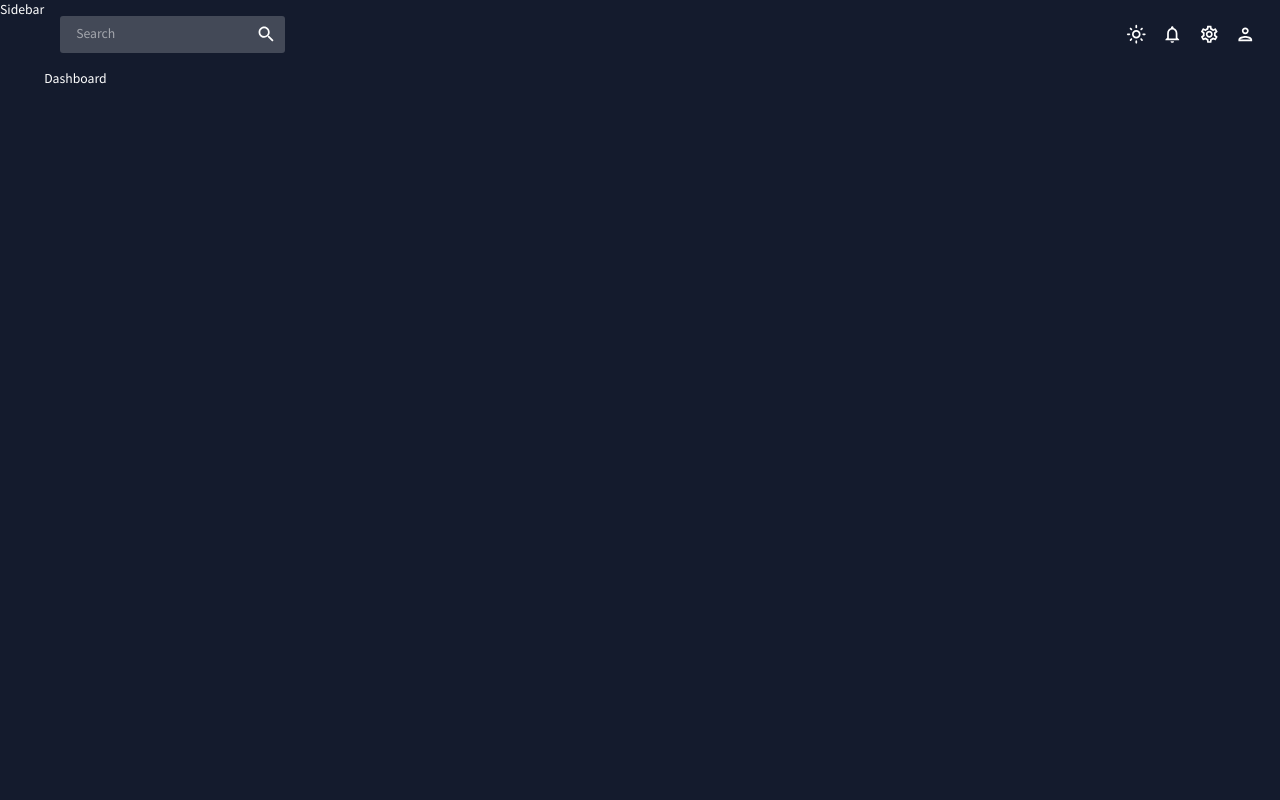
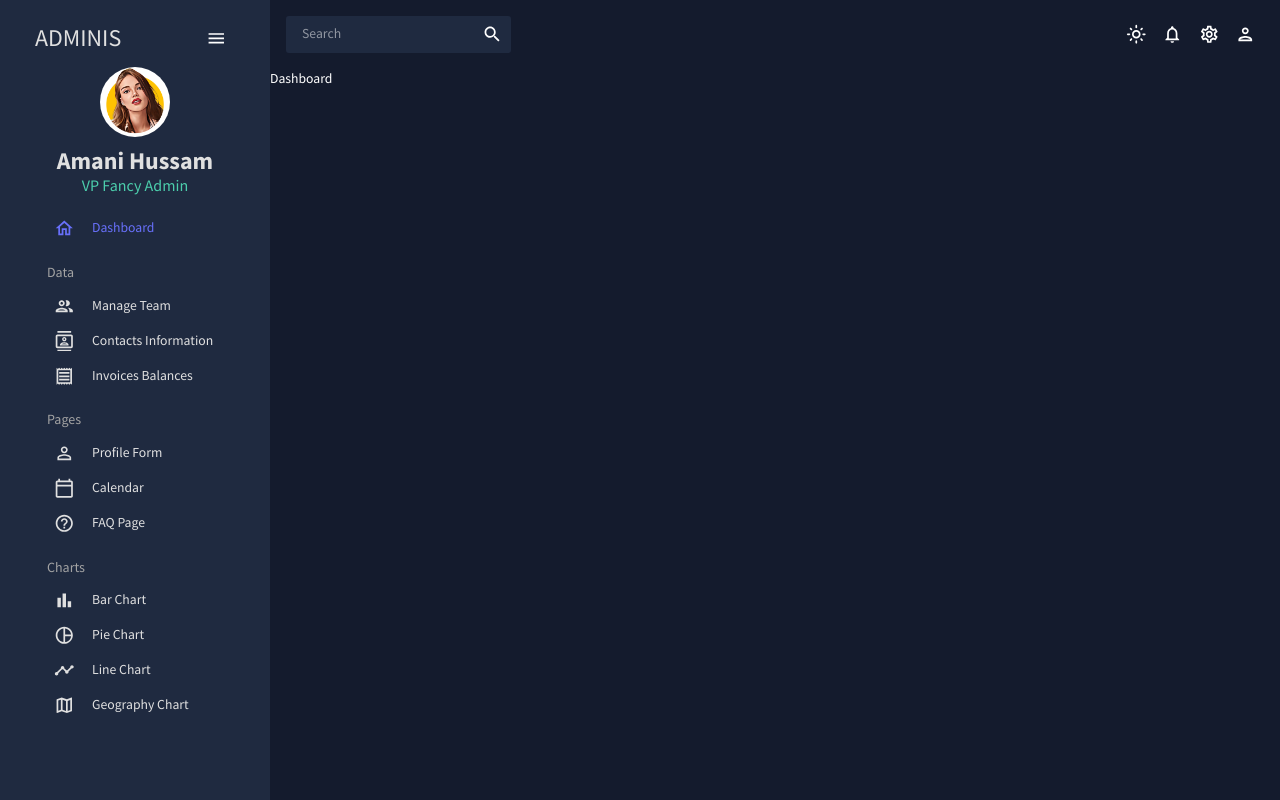
Before and after one commit to HussamAnawr/muiPLab, a React (Create React App) app: page / in a window 1280 px wide. Built offline with nearby package versions, Linux system fonts and the light colour scheme.

Commit message:
finishing Pro Sidebar

```diff
--- a/package.json
+++ b/package.json
@@ -23,7 +23,7 @@
     "formik": "^2.2.9",
     "react": "^18.2.0",
     "react-dom": "^18.2.0",
-    "react-pro-sidebar": "^1.0.0",
+    "react-pro-sidebar": "^0.7.1",
     "react-router-dom": "^6.8.0",
     "react-scripts": "5.0.1",
     "web-vitals": "^2.1.4",
--- a/src/index.css
+++ b/src/index.css
@@ -2,6 +2,7 @@
 
 html,
 body,
+#root,
 .app,
 .content {
   height: 100%;
--- a/src/scenes/global/Sidebar.jsx
+++ b/src/scenes/global/Sidebar.jsx
@@ -1,5 +1,211 @@
+import { useState } from 'react';
+import {ProSidebar, Menu, MenuItem} from 'react-pro-sidebar';
+import "react-pro-sidebar/dist/css/styles.css"
+import { useTheme, Box, Typography, IconButton } from '@mui/material';
+import { Link } from 'react-router-dom';
+import {token} from '../../theme'
+import HomeOutlined from "@mui/icons-material/HomeOutlined"
+import PeopleOutlined from "@mui/icons-material/PeopleOutlined"
+import ContactsOutlined from "@mui/icons-material/ContactsOutlined"
+import ReceiptOutlined from "@mui/icons-material/ReceiptOutlined"
+import PersonOutline from "@mui/icons-material/PersonOutline"
+import CalendarTodayOutlined from "@mui/icons-material/CalendarTodayOutlined"
+import HelpOutline from "@mui/icons-material/HelpOutline"
+import BarChartOutlined from "@mui/icons-material/BarChartOutlined"
+import PieChartOutlined from "@mui/icons-material/PieChartOutlined"
+import TimelineOutlined from "@mui/icons-material/TimelineOutlined"
+import MenuOutlined from "@mui/icons-material/MenuOutlined"
+import MapOutlined from "@mui/icons-material/MapOutlined"
+import image from "../../assets/123.png"
+
+
+const Item = ({title, to, icon, selected, setSelected}) => {
+    const theme = useTheme()
+    const colors = token(theme.palette.mode)
+    return (
+        <MenuItem
+        active={selected === title}
+        icon={icon}
+        onClick={() => setSelected(title)}
+        style={{color: colors.grey[100]}}
+        >
+            <Typography>{title}</Typography>
+            <Link to={to}/>
+        </MenuItem>
+    )
+}
+
 const Sidebar = () => {
-    return <div>Sidebar</div>
+    const theme = useTheme()
+    const colors = token(theme.palette.mode)
+    const [isCollapsed, setIsCollapsed] = useState(false)
+    const [selected, setSelected] = useState('Dashboard')
+
+    return <Box sx={{
+        '& .pro-sidebar-inner': {
+            background: `${colors.primary[400]} !important`
+        },
+        '& .pro-icon-wrapper': {
+            background: "transparent !important"
+        },
+        '& .pro-inner-item': {
+            padding: "0px 35px 0px 20px !important",
+            transition: 'color 0.3s'
+        },
+        '& .pro-inner-item:hover': {
+            color: "#868dfb !important"
+        },
+        '& .pro-menu-item.active': {
+            color: "#6870fa !important"
+        },
+    }}>
+        <ProSidebar collapsed={isCollapsed}>
+            <Menu iconShape='square'>
+                <MenuItem
+                onClick={() => setIsCollapsed(prev => !prev)}
+                icon={isCollapsed ? <MenuOutlined/> : undefined}
+                style={{
+                    margin: "10px 0 10px 0",
+                    color: colors.grey[100]
+                }}>
+                    {!isCollapsed && (
+                        <Box
+                        display='flex'
+                        justifyContent={'space-between'}
+                        alignItems='center'
+                        ml="15px">
+                            <Typography variant='h3' color={colors.grey[100]}>ADMINIS</Typography>
+                            <IconButton>
+                                <MenuOutlined/>
+                            </IconButton>
+                        </Box>
+                    )}
+                </MenuItem>
+
+                {/* User */}
+                {!isCollapsed && (
+                    <Box mb="15px">
+                        <Box display='flex' justifyContent="center" alignItems="center">
+                            <img
+                            alt="profile-use"
+                            width="70px"
+                            height="70"
+                            src={image}
+                            style={{cursor: "pointer", borderRadius: "50%"}}
+                             />
+                        </Box>
+                        <Box textAlign='center'>
+                            <Typography variant='h3' color={colors.grey[100]} fontWeight="700" mt="10px">Amani Hussam</Typography>
+                            <Typography variant='h5' color={colors.greenAccent[500]}>VP Fancy Admin</Typography>
+                        </Box>
+                    </Box>
+                    )}
+
+                {/* Menu Items */}
+                <Box pl={isCollapsed ? undefined : "10%"}>
+                    <Item
+                    title="Dashboard"
+                    to="/"
+                    icon={<HomeOutlined />}
+                    selected={selected}
+                    setSelected={setSelected}
+                    />
+                    <Typography
+                    variant='h6'
+                    color={colors.grey[300]}
+                    m="15px 0 5px 20px"
+                    >
+                        Data
+                    </Typography>
+                    <Item
+                    title="Manage Team"
+                    to="/team"
+                    icon={<PeopleOutlined />}
+                    selected={selected}
+                    setSelected={setSelected}
+                    />
+                    <Item
+                    title="Contacts Information"
+                    to="/contacts"
+                    icon={<ContactsOutlined />}
+                    selected={selected}
+                    setSelected={setSelected}
+                    />
+                    <Item
+                    title="Invoices Balances"
+                    to="/invoices"
+                    icon={<ReceiptOutlined />}
+                    selected={selected}
+                    setSelected={setSelected}
+                    />
+                    <Typography
+                    variant='h6'
+                    color={colors.grey[300]}
+                    m="15px 0 5px 20px"
+                    >
+                        Pages
+                    </Typography>
+                    <Item
+                    title="Profile Form"
+                    to="/form"
+                    icon={<PersonOutline />}
+                    selected={selected}
+                    setSelected={setSelected}
+                    />
+                    <Item
+                    title="Calendar"
+                    to="/calender"
+                    icon={<CalendarTodayOutlined />}
+                    selected={selected}
+                    setSelected={setSelected}
+                    />
+                    <Item
+                    title="FAQ Page"
+                    to="/faq"
+                    icon={<HelpOutline />}
+                    selected={selected}
+                    setSelected={setSelected}
+                    />
+                    <Typography
+                    variant='h6'
+                    color={colors.grey[300]}
+                    m="15px 0 5px 20px"
+                    >
+                        Charts
+                    </Typography>
+                    <Item
+                    title="Bar Chart"
+                    to="/bar"
+                    icon={<BarChartOutlined />}
+                    selected={selected}
+                    setSelected={setSelected}
+                    />
+                    <Item
+                    title="Pie Chart"
+                    to="/pie"
+                    icon={<PieChartOutlined />}
+                    selected={selected}
+                    setSelected={setSelected}
+                    />
+                    <Item
+                    title="Line Chart"
+                    to="/line"
+                    icon={<TimelineOutlined />}
+                    selected={selected}
+                    setSelected={setSelected}
+                    />
+                    <Item
+                    title="Geography Chart"
+                    to="/geography"
+                    icon={<MapOutlined />}
+                    selected={selected}
+                    setSelected={setSelected}
+                    />
+                </Box>
+            </Menu>
+        </ProSidebar>
+
+    </Box>
 }
 
 export default Sidebar;
--- a/src/theme.js
+++ b/src/theme.js
@@ -1,132 +1,132 @@
-import { createContext, useState, useMemo } from "react";
-import { createTheme } from "@mui/material/styles";
+import { createContext, useState, useMemo } from 'react'
+import { createTheme } from '@mui/material/styles'
 
 export const token = (mode) => ({
-  ...(mode === "dark"
+  ...(mode === 'dark'
     ? {
-        greay: {
-          100: "#e0e0e0",
-          200: "#c2c2c2",
-          300: "#a3a3a3",
-          400: "#858585",
-          500: "#666666",
-          600: "#525252",
-          700: "#3d3d3d",
-          800: "#292929",
-          900: "#141414",
+        grey: {
+          100: '#e0e0e0',
+          200: '#c2c2c2',
+          300: '#a3a3a3',
+          400: '#858585',
+          500: '#666666',
+          600: '#525252',
+          700: '#3d3d3d',
+          800: '#292929',
+          900: '#141414',
         },
         primary: {
-          100: "#d0d1d5",
-          200: "#a1a4ab",
-          300: "#727681",
-          400: "#434957",
-          500: "#141b2d",
-          600: "#101624",
-          700: "#0c101b",
-          800: "#080b12",
-          900: "#040509",
+          100: '#d0d1d5',
+          200: '#a1a4ab',
+          300: '#727681',
+          400: '#1f2a40',
+          500: '#141b2d',
+          600: '#101624',
+          700: '#0c101b',
+          800: '#080b12',
+          900: '#040509',
         },
         greenAccent: {
-          100: "#dbf5ee",
-          200: "#b7ebde",
-          300: "#94e2cd",
-          400: "#70d8bd",
-          500: "#4cceac",
-          600: "#3da58a",
-          700: "#2e7c67",
-          800: "#1e5245",
-          900: "#0f2922",
+          100: '#dbf5ee',
+          200: '#b7ebde',
+          300: '#94e2cd',
+          400: '#70d8bd',
+          500: '#4cceac',
+          600: '#3da58a',
+          700: '#2e7c67',
+          800: '#1e5245',
+          900: '#0f2922',
         },
         redAccent: {
-          100: "#f8dcdb",
-          200: "#f1b9b7",
-          300: "#e99592",
-          400: "#e2726e",
-          500: "#db4f4a",
-          600: "#af3f3b",
-          700: "#832f2c",
-          800: "#58201e",
-          900: "#2c100f",
+          100: '#f8dcdb',
+          200: '#f1b9b7',
+          300: '#e99592',
+          400: '#e2726e',
+          500: '#db4f4a',
+          600: '#af3f3b',
+          700: '#832f2c',
+          800: '#58201e',
+          900: '#2c100f',
         },
         blueAccent: {
-          100: "#e1e2fe",
-          200: "#c3c6fd",
-          300: "#a4a9fc",
-          400: "#868dfb",
-          500: "#6870fa",
-          600: "#535ac8",
-          700: "#3e4396",
-          800: "#2a2d64",
-          900: "#151632",
+          100: '#e1e2fe',
+          200: '#c3c6fd',
+          300: '#a4a9fc',
+          400: '#868dfb',
+          500: '#6870fa',
+          600: '#535ac8',
+          700: '#3e4396',
+          800: '#2a2d64',
+          900: '#151632',
         },
       }
     : {
-        greay: {
-          100: "#141414",
-          200: "#292929",
-          300: "#3d3d3d",
-          400: "#525252",
-          500: "#666666",
-          600: "#858585",
-          700: "#a3a3a3",
-          800: "#c2c2c2",
-          900: "#e0e0e0",
+        grey: {
+          100: '#141414',
+          200: '#292929',
+          300: '#3d3d3d',
+          400: '#525252',
+          500: '#666666',
+          600: '#858585',
+          700: '#a3a3a3',
+          800: '#c2c2c2',
+          900: '#e0e0e0',
         },
         primary: {
-          100: "#040509",
-          200: "#080b12",
-          300: "#0c101b",
-          400: "#f2f0f0",
-          500: "#141b2d",
-          600: "#434957",
-          700: "#727681",
-          800: "#a1a4ab",
-          900: "#d0d1d5",
+          100: '#040509',
+          200: '#080b12',
+          300: '#0c101b',
+          400: '#f2f0f0',
+          500: '#141b2d',
+          600: '#434957',
+          700: '#727681',
+          800: '#a1a4ab',
+          900: '#d0d1d5',
         },
         greenAccent: {
-          100: "#0f2922",
-          200: "#1e5245",
-          300: "#2e7c67",
-          400: "#3da58a",
-          500: "#4cceac",
-          600: "#70d8bd",
-          700: "#94e2cd",
-          800: "#b7ebde",
-          900: "#dbf5ee",
+          100: '#0f2922',
+          200: '#1e5245',
+          300: '#2e7c67',
+          400: '#3da58a',
+          500: '#4cceac',
+          600: '#70d8bd',
+          700: '#94e2cd',
+          800: '#b7ebde',
+          900: '#dbf5ee',
         },
         redAccent: {
-          100: "#2c100f",
-          200: "#58201e",
-          300: "#832f2c",
-          400: "#af3f3b",
-          500: "#db4f4a",
-          600: "#e2726e",
-          700: "#e99592",
-          800: "#f1b9b7",
-          900: "#f8dcdb",
+          100: '#2c100f',
+          200: '#58201e',
+          300: '#832f2c',
+          400: '#af3f3b',
+          500: '#db4f4a',
+          600: '#e2726e',
+          700: '#e99592',
+          800: '#f1b9b7',
+          900: '#f8dcdb',
         },
         blueAccent: {
-          100: "#151632",
-          200: "#2a2d64",
-          300: "#3e4396",
-          400: "#535ac8",
-          500: "#6870fa",
-          600: "#868dfb",
-          700: "#a4a9fc",
-          800: "#c3c6fd",
-          900: "#e1e2fe",
+          100: '#151632',
+          200: '#2a2d64',
+          300: '#3e4396',
+          400: '#535ac8',
+          500: '#6870fa',
+          600: '#868dfb',
+          700: '#a4a9fc',
+          800: '#c3c6fd',
+          900: '#e1e2fe',
         },
       }),
-});
+})
 
 // mui theme settings
 
 export const themeSettings = (mode) => {
-  const colors = token(mode);
+  const colors = token(mode)
   return {
     palette: {
       mode: mode,
-      ...(mode === "dark"
+      ...(mode === 'dark'
         ? {
             primary: {
               main: colors.primary[500],
@@ -135,9 +135,9 @@ export const themeSettings = (mode) => {
               main: colors.greenAccent[500],
             },
             neutral: {
-              dark: colors.greay[700],
-              main: colors.greay[500],
-              light: colors.greay[100],
+              dark: colors.grey[700],
+              main: colors.grey[500],
+              light: colors.grey[100],
             },
             background: {
               default: colors.primary[500],
@@ -151,62 +151,62 @@ export const themeSettings = (mode) => {
               main: colors.greenAccent[500],
             },
             neutral: {
-              dark: colors.greay[700],
-              main: colors.greay[500],
-              light: colors.greay[100],
+              dark: colors.grey[700],
+              main: colors.grey[500],
+              light: colors.grey[100],
             },
             background: {
-              default: "#fcfcfc",
+              default: '#fcfcfc',
             },
           }),
     },
     typography: {
-      fontFamily: ["Source Sans Pro", "sans-serif"].join(","),
+      fontFamily: ['Source Sans Pro', 'sans-serif'].join(','),
       fontSize: 12,
       h1: {
-        fontFamily: ["Source Sans Pro", "sans-serif"].join(","),
+        fontFamily: ['Source Sans Pro', 'sans-serif'].join(','),
         fontSize: 40,
       },
       h2: {
-        fontFamily: ["Source Sans Pro", "sans-serif"].join(","),
+        fontFamily: ['Source Sans Pro', 'sans-serif'].join(','),
         fontSize: 32,
       },
       h3: {
-        fontFamily: ["Source Sans Pro", "sans-serif"].join(","),
+        fontFamily: ['Source Sans Pro', 'sans-serif'].join(','),
         fontSize: 24,
       },
       h4: {
-        fontFamily: ["Source Sans Pro", "sans-serif"].join(","),
+        fontFamily: ['Source Sans Pro', 'sans-serif'].join(','),
         fontSize: 20,
       },
       h5: {
-        fontFamily: ["Source Sans Pro", "sans-serif"].join(","),
+        fontFamily: ['Source Sans Pro', 'sans-serif'].join(','),
         fontSize: 16,
       },
       h6: {
-        fontFamily: ["Source Sans Pro", "sans-serif"].join(","),
+        fontFamily: ['Source Sans Pro', 'sans-serif'].join(','),
         fontSize: 14,
       },
     },
-  };
-};
+  }
+}
 
 // context for color mode
 export const ColorModeContext = createContext({
   toggleColorMode: () => {},
-});
+})
 
 export const useMode = () => {
-  const [mode, setMode] = useState("dark");
+  const [mode, setMode] = useState('dark')
 
   const colorMode = useMemo(
     () => ({
       toggleColorMode: () =>
-        setMode((prev) => (prev === "light" ? "dark" : "light")),
+        setMode((prev) => (prev === 'light' ? 'dark' : 'light')),
     }),
-    []
-  );
+    [],
+  )
 
-  const theme = useMemo(() => createTheme(themeSettings(mode)), [mode]);
-  return [theme, colorMode];
-};
+  const theme = useMemo(() => createTheme(themeSettings(mode)), [mode])
+  return [theme, colorMode]
+}
```
Also changed, not shown: src/App.js (+11 -9 lines), src/assets/123.png (added), 1 other file (tests, documents, lock files or other folders).
